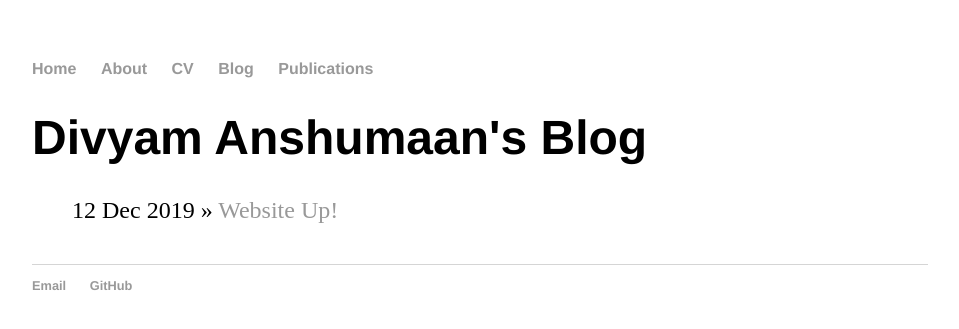
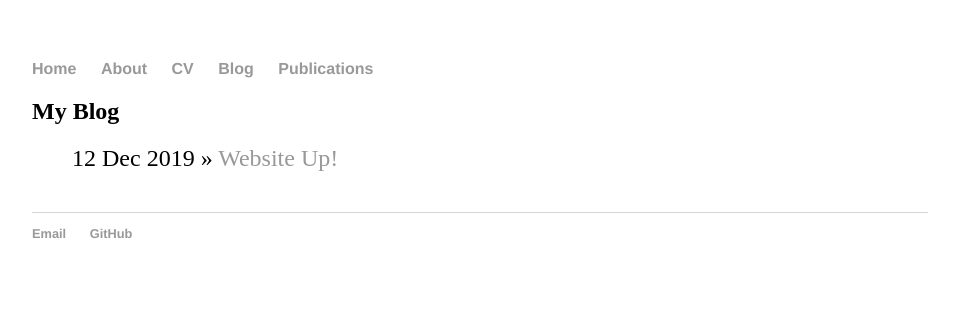
Before and after one commit to divyam02/divyam02_backup.github.io, a Jekyll site: the page built from blog/index.html, in a window 1280 px wide. Shown: the top 329 px of the page, without its empty margins (160-1119 px from the left). Built offline with Jekyll 4.4.1, drawn with Linux system fonts in a browser that asks for light colours.

Commit message:
Update index.html

```diff
--- a/blog/index.html
+++ b/blog/index.html
@@ -1,8 +1,8 @@
 ---
 layout: default
-title: Divyam Anshumaan's Blog
+title: My Blog
 ---
-	<h1>{{ page.title }}</h1>
+	<h2>{{ page.title }}</h2>
 	<ul class="posts">
 
 	  {% for post in site.posts %}
```
